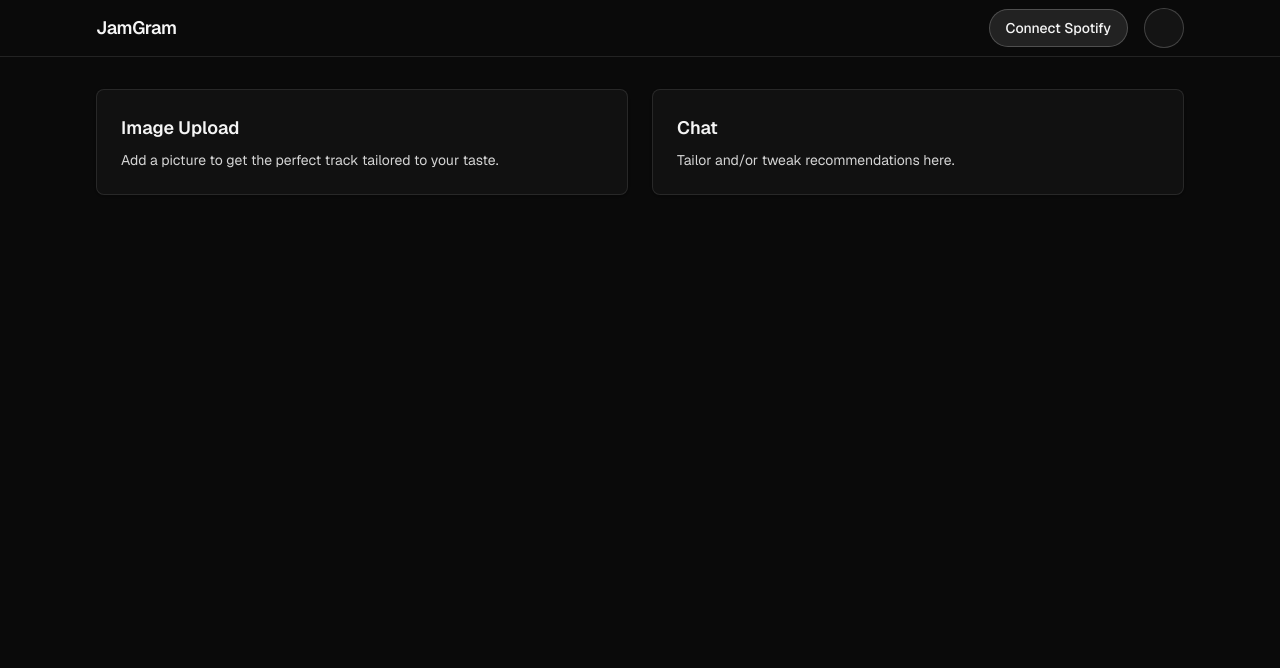
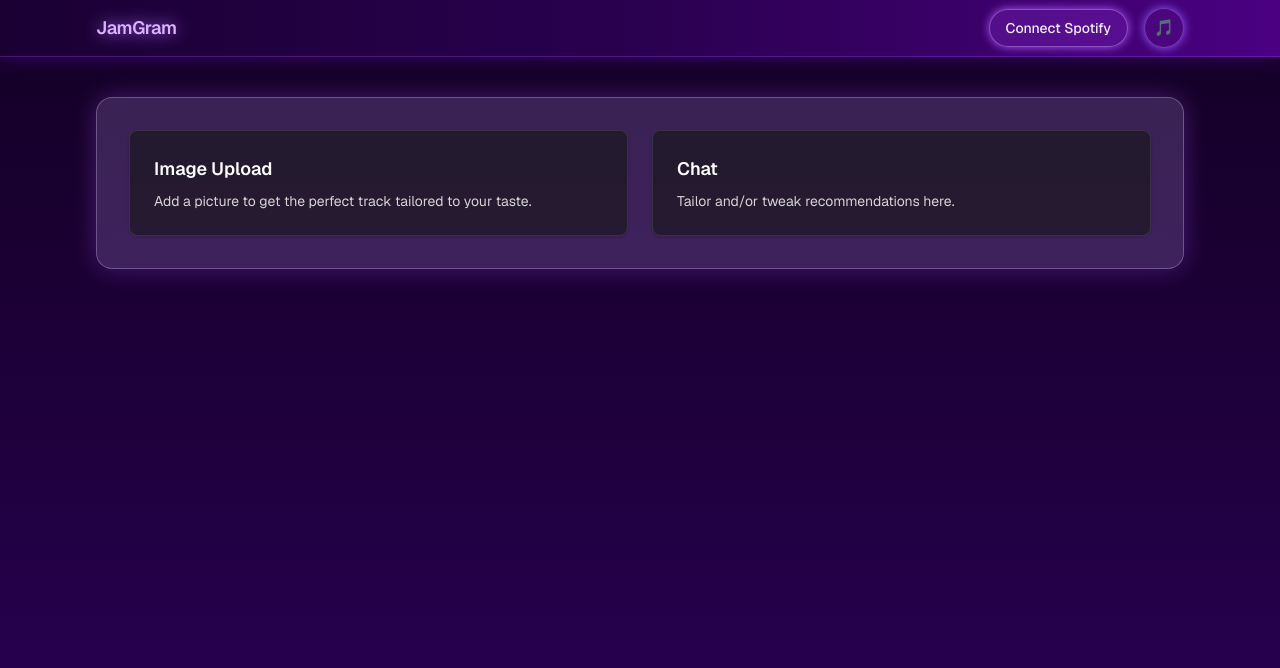
Before and after one commit to CS222-UIUC/fa25-team011, a Next.js app in the folder jamgram/: page / in a window 1280 px wide. Shown: the top 668 px of the page. Built offline with nearby package versions, Linux system fonts and the light colour scheme.

Commit message:
Updated layout with dark purple theme and lilac chat area

```diff
--- a/jamgram/app/layout.tsx
+++ b/jamgram/app/layout.tsx
@@ -25,28 +25,40 @@ export default function RootLayout({
   return (
     <html lang="en">
       <body
-        className={`${geistSans.variable} ${geistMono.variable} flex min-h-screen flex-col bg-neutral-950 text-neutral-100 antialiased`}
+        className={`${geistSans.variable} ${geistMono.variable} flex min-h-screen flex-col bg-[#0e001a] text-neutral-100 antialiased`}
       >
-        <header className="border-b border-white/10">
+        {/* HEADER – deep purple gradient */}
+        <header className="border-b border-purple-500/30 bg-gradient-to-r from-[#1a0033] via-[#2a0050] to-[#4b0082] backdrop-blur-md shadow-[0_0_20px_#3b006a]">
           <div className="mx-auto flex h-14 w-full max-w-6xl items-center justify-between px-4 sm:px-6 lg:px-8">
-            <span className="text-lg font-semibold tracking-tight">JamGram</span>
+            <span className="text-lg font-semibold tracking-tight text-purple-300 drop-shadow-[0_0_8px_#b066ff]">
+              JamGram
+            </span>
             <div className="flex items-center gap-4">
               <button
                 type="button"
                 aria-label="Connect your Spotify account"
-                className="rounded-full border border-white/20 bg-white/10 px-4 py-2 text-sm font-medium text-neutral-100 transition hover:bg-white/15 focus-visible:outline focus-visible:outline-2 focus-visible:outline-offset-2 focus-visible:outline-white"
+                className="rounded-full border border-purple-300/40 bg-purple-500/20 px-4 py-2 text-sm font-medium text-purple-100 shadow-[0_0_10px_#a855f7] transition hover:bg-purple-500/30 hover:shadow-[0_0_15px_#c084fc] focus-visible:outline focus-visible:outline-2 focus-visible:outline-offset-2 focus-visible:outline-purple-300"
               >
                 Connect Spotify
               </button>
               <span
                 aria-hidden="true"
-                className="inline-flex h-10 w-10 items-center justify-center rounded-full border border-white/20 bg-neutral-900/80"
-              />
+                className="inline-flex h-10 w-10 items-center justify-center rounded-full border border-purple-400/40 bg-purple-900/30 shadow-[0_0_10px_#8b5cf6]"
+              >
+                🎵
+              </span>
             </div>
           </div>
         </header>
-        <main className="flex-1">
-          <div className="mx-auto w-full max-w-6xl px-4 py-8 sm:px-6 lg:px-8">{children}</div>
+
+        {/* MAIN – dark purple gradient background */}
+        <main className="flex-1 bg-gradient-to-b from-[#150028] via-[#1f003d] to-[#2b0057] text-white">
+          <div className="mx-auto w-full max-w-6xl px-4 py-10 sm:px-6 lg:px-8">
+            {/* Content panel – lilac background for chat/image upload */}
+            <div className="content-panel rounded-2xl bg-[#cda8ff]/20 p-8 backdrop-blur-md border border-[#e2c8ff]/30 shadow-[0_0_25px_#a855f7]/30">
+              {children}
+            </div>
+          </div>
         </main>
       </body>
     </html>
```
